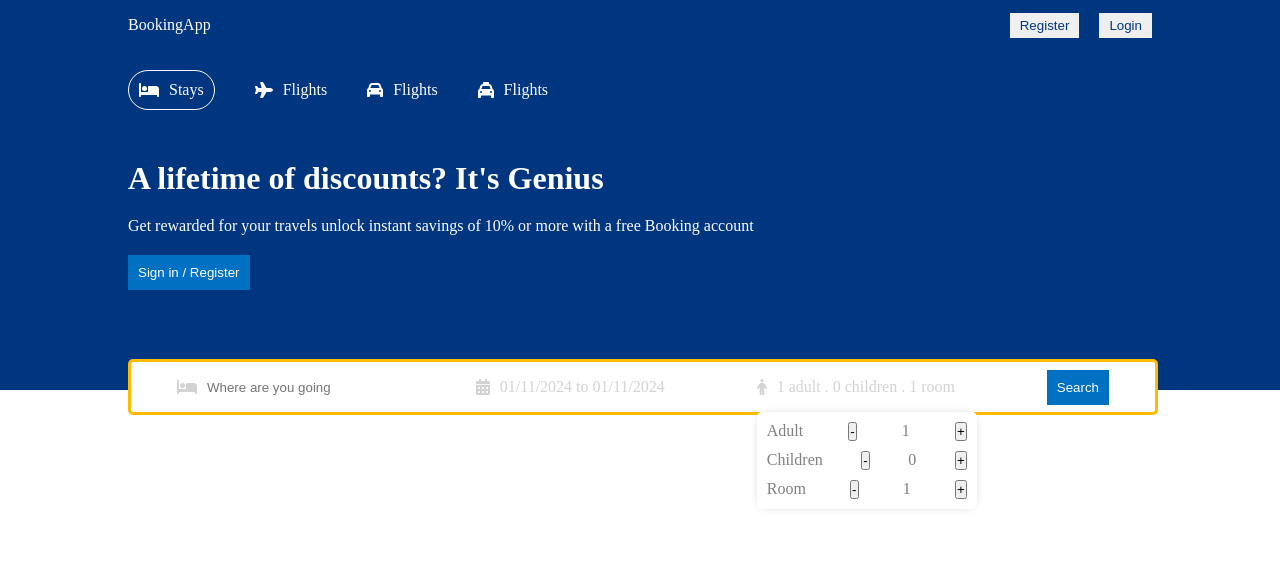
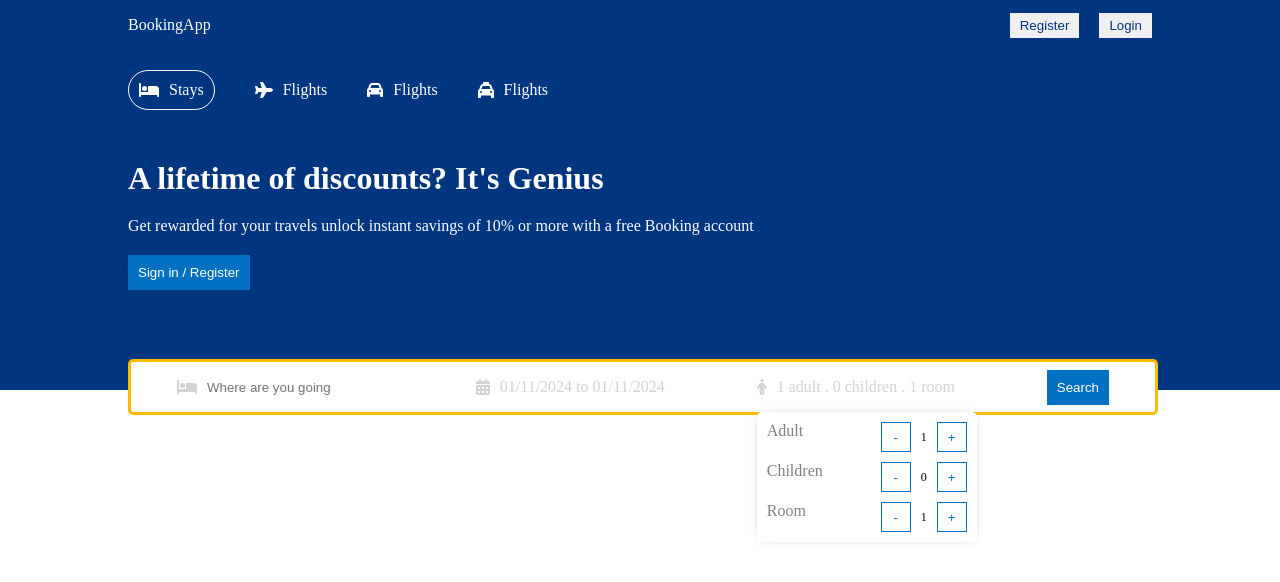
Before and after one commit to WarunaDisanayaka/MERN-Booking-App, a React (Create React App) app in the folder booking/: page / in a window 1280 px wide. Shown: the top 582 px of the page. Built offline with nearby package versions, Linux system fonts and the light colour scheme.

Commit message:
Added option counter dropdown

```diff
--- a/booking/src/components/header/Header.jsx
+++ b/booking/src/components/header/Header.jsx
@@ -26,7 +26,16 @@
         adult: 1,
         children: 0,
         room: 1,
-    })
+    });
+
+    const handleOption = (name, operation) => {
+        setOptions(prev => {
+            return {
+                ...prev, [name]: operation === "i" ? options[name] + 1 : options[name] - 1,
+
+            };
+        });
+    }
 
     return (
         <div className='header'>
@@ -77,23 +86,29 @@
 
                             <div className="optionItem">
                                 <span className="optionText">Adult</span>
-                                <button className="optionCounterButton">-</button>
-                                <span className="optionCounterNumber">1</span>
-                                <button className="optionCounterButton">+</button>
+                                <div className="optionCounter">
+                                    <button className="optionCounterButton" onClick={() => handleOption("adult", "d")}>-</button>
+                                    <span className="optionCounterNumber">{options.adult}</span>
+                                    <button className="optionCounterButton" onClick={() => handleOption("adult", "i")}>+</button>
+                                </div>
                             </div>
 
                             <div className="optionItem">
                                 <span className="optionText">Children</span>
-                                <button className="optionCounterButton">-</button>
-                                <span className="optionCounterNumber">0</span>
-                                <button className="optionCounterButton">+</button>
+                                <div className="optionCounter">
+                                    <button className="optionCounterButton" onClick={() => handleOption("children", "d")}>-</button>
+                                    <span className="optionCounterNumber">{options.children}</span>
+                                    <button className="optionCounterButton" onClick={() => handleOption("children", "i")}>+</button>
+                                </div>
                             </div>
 
                             <div className="optionItem">
                                 <span className="optionText">Room</span>
-                                <button className="optionCounterButton">-</button>
-                                <span className="optionCounterNumber">1</span>
-                                <button className="optionCounterButton">+</button>
+                                <div className="optionCounter">
+                                    <button className="optionCounterButton" onClick={() => handleOption("room", "d")}>-</button>
+                                    <span className="optionCounterNumber">{options.room}</span>
+                                    <button className="optionCounterButton" onClick={() => handleOption("room", "i")}>+</button>
+                                </div>
                             </div>
 
                         </div>
--- a/booking/src/components/header/header.css
+++ b/booking/src/components/header/header.css
@@ -99,3 +99,20 @@
     justify-content: space-between;
     margin: 10px;
 }
+
+.optionCounter {
+    display: flex;
+    align-items: center;
+    gap: 10px;
+    font-size: 12px;
+    color: black;
+}
+
+.optionCounterButton {
+    width: 30px;
+    height: 30px;
+    border: 1px solid #0071c2;
+    color: #0071c2;
+    cursor: pointer;
+    background-color: white;
+}
```
